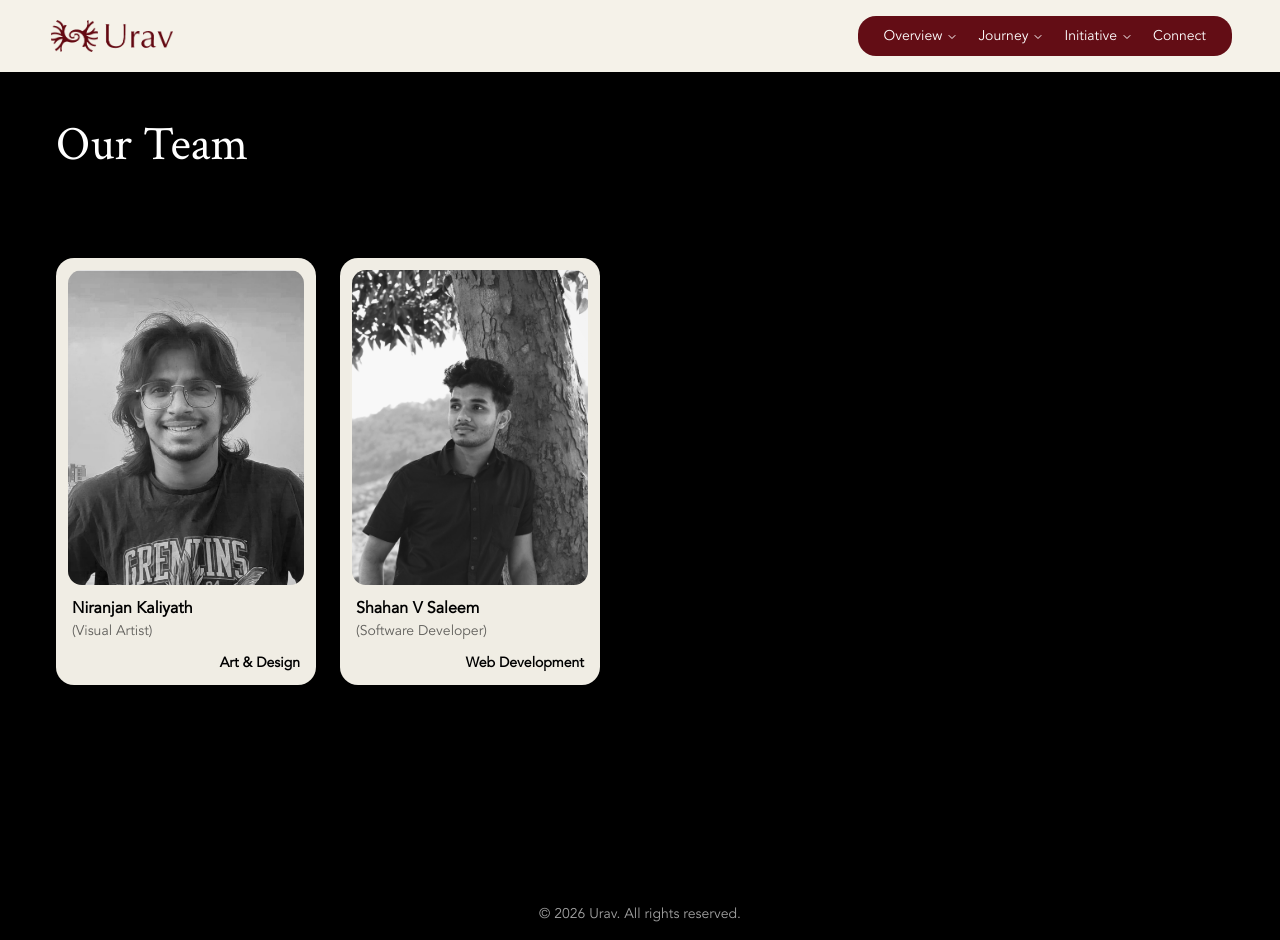
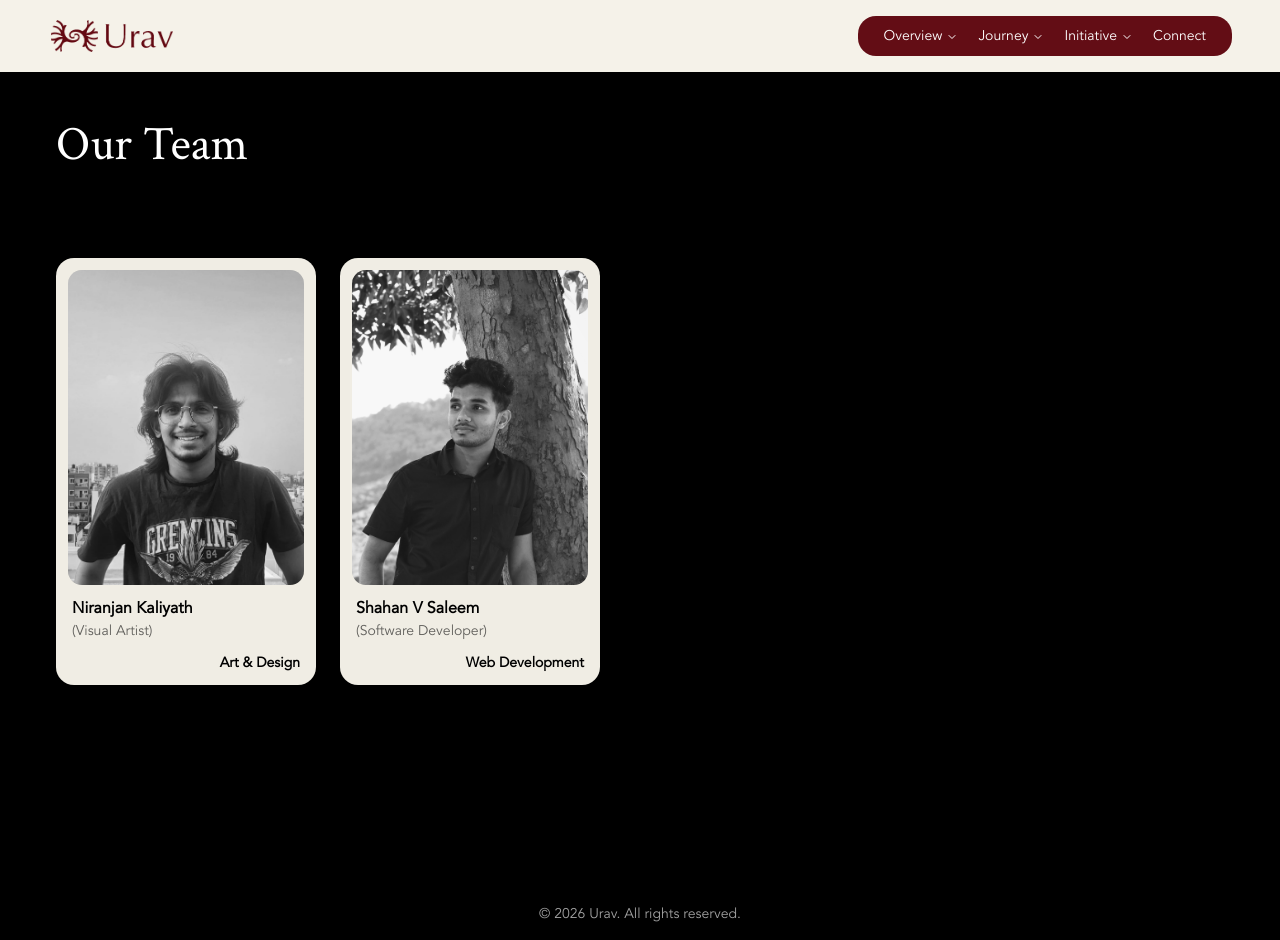
Before and after one commit to shahansv/urav, a Next.js app: page /team in a window 1280 px wide. Built offline with nearby package versions, Linux system fonts and the light colour scheme.

Commit message:
img changed

```diff
--- a/app/(main)/team/page.tsx
+++ b/app/(main)/team/page.tsx
@@ -23,7 +23,7 @@ const teamMembers: Member[] = [
     name: "Niranjan Kaliyath",
     designation: "Visual Artist",
     role: "Art & Design",
-    image: "/assets/niranjan.png",
+    image: "/assets/niranjan.jpeg",
     bio: "A visual artist and a curious sapien, whose drawn to the exploration of art, culture, and the narratives that shape human experience. I find meaning in observing the world closely its people, traditions, and evolving identities while also embracing the spontaneity and joy that come with creative exploration.\n\nMy practice moves between thoughtful research and playful experimentation, where I enjoy exploring different forms, materials, and visual languages and deeply interested in how stories are carried and transformed over time, and how they can be translated into visuals that feel both meaningful and engaging.\n\nFor me, art is not only a medium of expression but also a space to explore, question, and play to try, to fail, and to discover new perspectives. Whether rooted in culture or driven by curiosity, my work aims to create visual experiences that are reflective, expressive, and alive with a sense of exploration.",
   },
   {
--- a/app/(pakarnaattam)/pakarnaattam/map/page.tsx
+++ b/app/(pakarnaattam)/pakarnaattam/map/page.tsx
@@ -431,7 +431,7 @@ export default function PakarnaattamMapPage({
       )}
 
       <p className="absolute top-8 md:top-16 left-1/2 -translate-x-1/2 z-20 text-white animate-pulse text-center text-sm md:text-base px-4 whitespace-nowrap pointer-events-none">
-        Point the torch towards the dots to select
+        Click on any dot to continue
       </p>
     </main>
   );
```
Also changed, not shown: public/assets/niranjan.jpeg (added), public/assets/niranjan.png (deleted).
